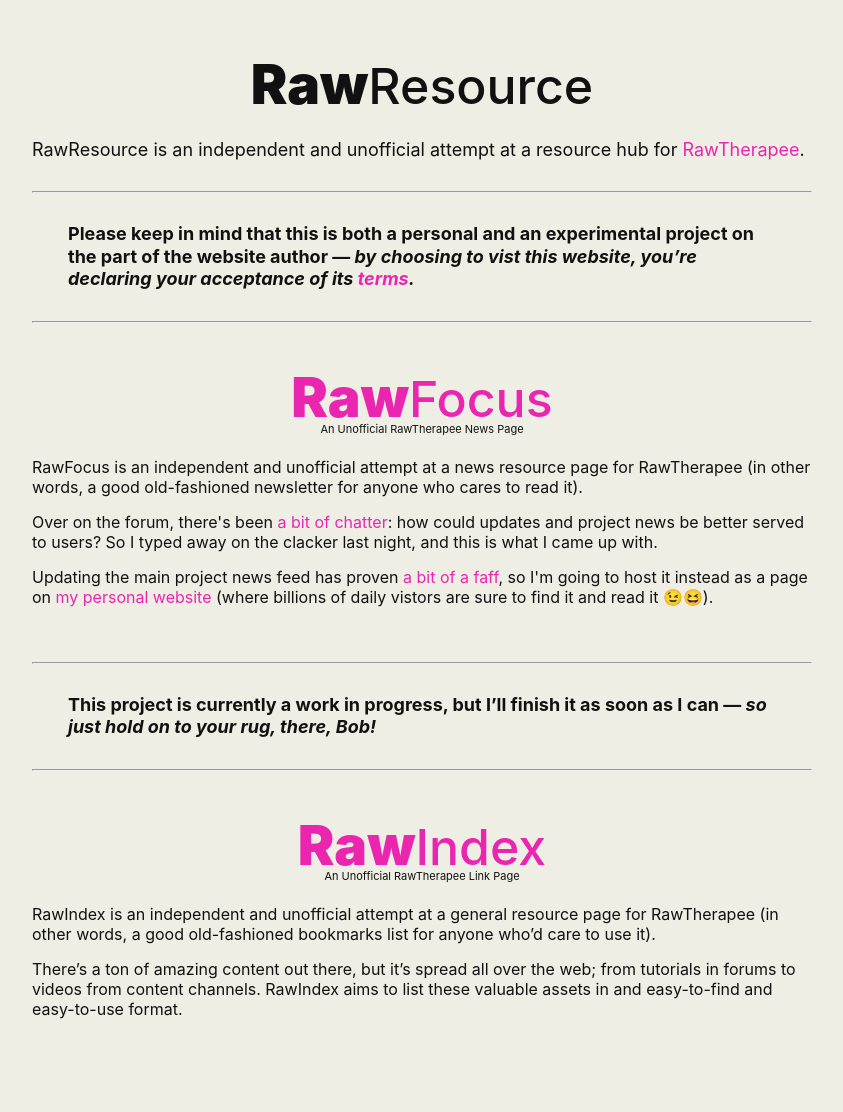
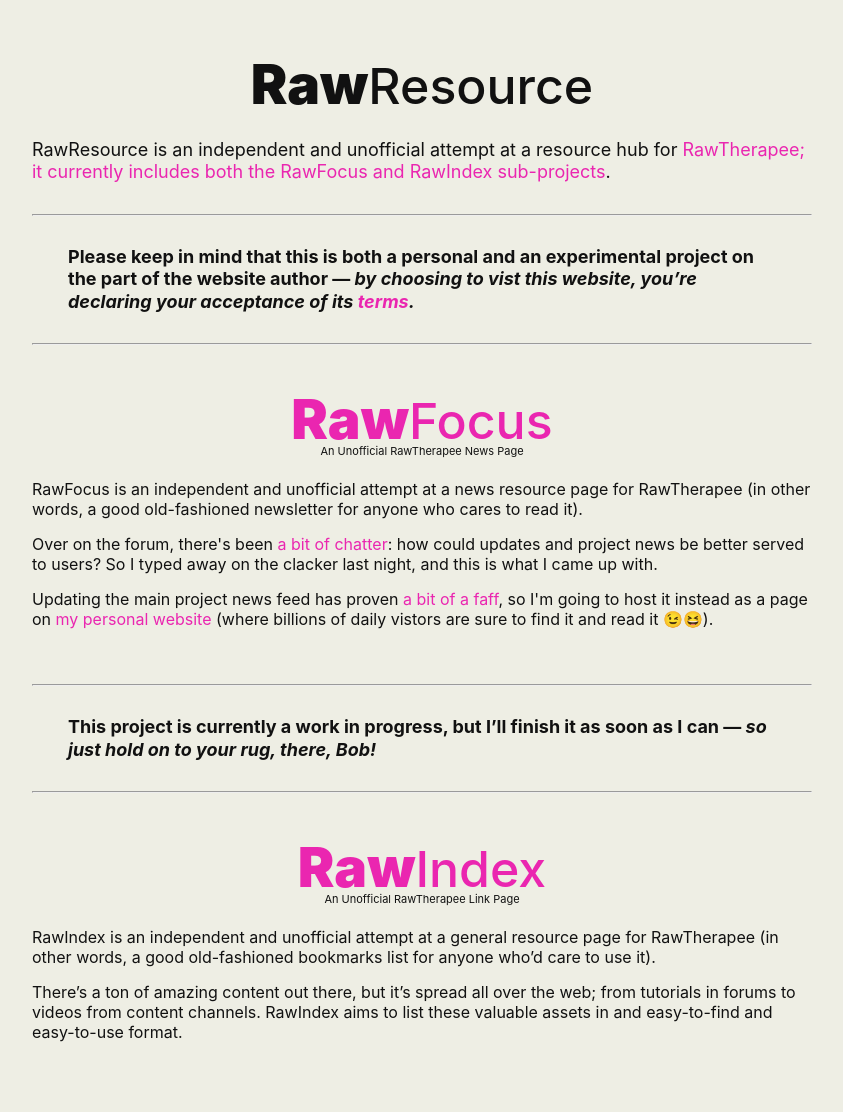
Before and after one commit to martbetz/martbetz.github.io, a Jekyll site: the page built from WIP/homepage.html, in a window 1280 px wide. Shown: the whole page, without its empty margins (218-1061 px from the left). Built offline with Jekyll 4.4.1, drawn with Linux system fonts in a browser that asks for light colours; before the commit the page ends 1089 px from its top, so only the background shows below that.

Commit message:
Update homepage.html

```diff
--- a/WIP/homepage.html
+++ b/WIP/homepage.html
@@ -20,7 +20,7 @@
 
 <p style="margin-top: 20px;">
    <font size="4">
-   RawResource is an independent and unofficial attempt at a resource hub for <a href="https://rawtherapee.com">RawTherapee</a>.
+   RawResource is an independent and unofficial attempt at a resource hub for <a href="https://rawtherapee.com">RawTherapee; it currently includes both the RawFocus and RawIndex sub-projects</a>.
 </p>
 
 <p>
```
